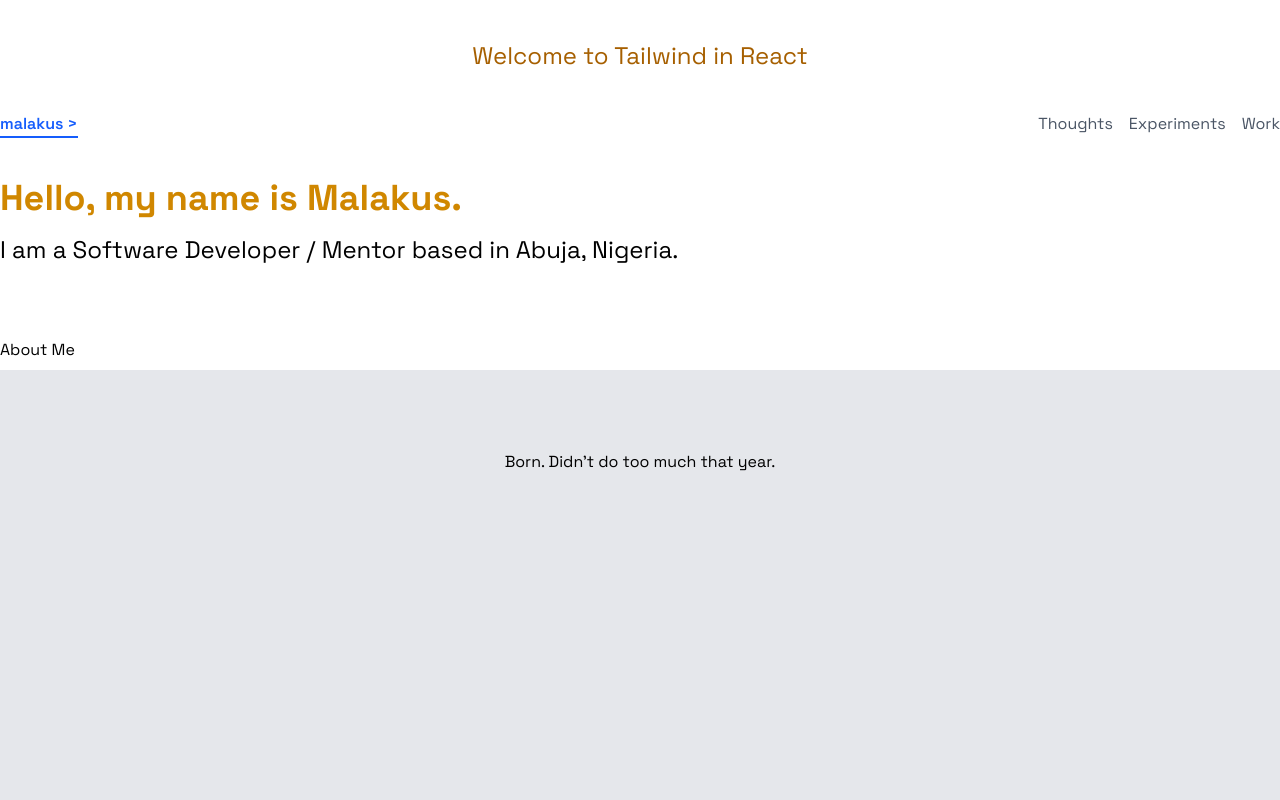
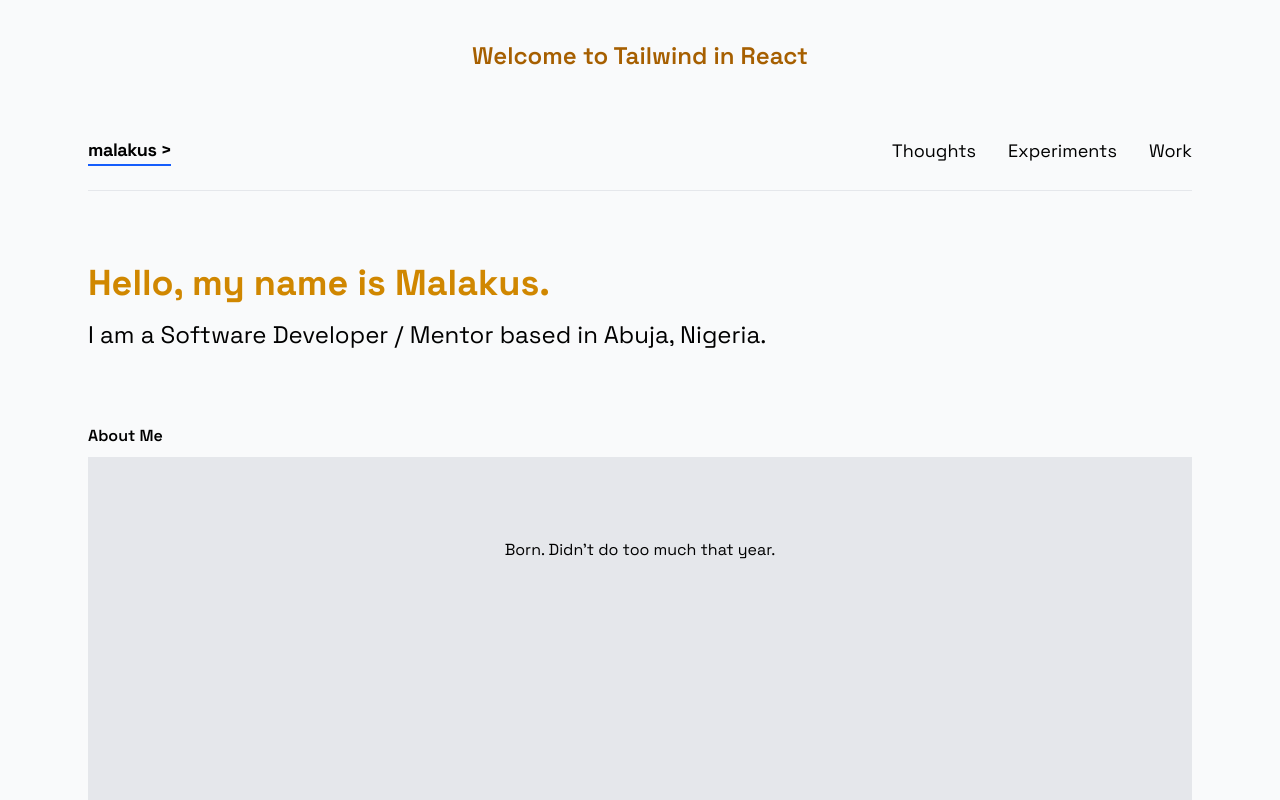
Before and after one commit to malakus4/portfolio-react, a React (Vite) app: page / in a window 1280 px wide. Shown: the top 800 px of the page. Built offline with nearby package versions, Linux system fonts and the light colour scheme.

Commit message:
style: Body padding and reponsive for diff screen

```diff
--- a/index.html
+++ b/index.html
@@ -12,8 +12,9 @@
     <link rel="preconnect" href="https://fonts.gstatic.com" crossorigin>
     <link href="https://fonts.googleapis.com/css2?family=Space+Grotesk:wght@300;400;500;600;700&display=swap" rel="stylesheet">
   </head>
-  <body>
-    <div id="root">
+  <body class="  min-h-screen bg-gray-50 ">
+
+    <div id="root" class="container-page">
 
     </div>
     <script type="module" src="/src/main.jsx"></script>
--- a/src/ChatGpt.jsx
+++ /dev/null
@@ -1,26 +0,0 @@
-import { NavLink } from "react-router-dom";
-
-const Nav = () => {
-  const linkClass = ({ isActive }) =>
-    isActive
-      ? "text-blue-600 font-semibold border-b-2 border-blue-600"
-      : "text-gray-600 hover:text-blue-600";
-
-  return (
-    <nav className="flex gap-6 px-8 py-4">
-      <NavLink to="/" end className={linkClass}>
-        Home
-      </NavLink>
-
-      <NavLink to="/experiments" className={linkClass}>
-        Experiments
-      </NavLink>
-
-      <NavLink to="/home" className={linkClass}>
-        HomeTest
-      </NavLink>
-    </nav>
-  );
-};
-
-export default Nav;
--- a/src/components/sections/Nav.jsx
+++ b/src/components/sections/Nav.jsx
@@ -1,23 +1,27 @@
 import { NavLink } from "react-router-dom";
 
-
 function Nav() {
-
   const linkClass = ({ isActive }) =>
     isActive
       ? "text-blue-600 font-semibold border-b-2 border-blue-600"
       : "text-gray-600 hover:text-blue-600";
 
   return (
-    <nav className='flex justify-between'>
-
+    <nav className="
+      flex justify-between items-center
+      py-4 sm:py-5 lg:py-6
+      border-b border-gray-200
+      text-sm sm:text-base lg:text-lg
+    ">
+      {/* Logo / Brand */}
       <NavLink to="/" end className={linkClass}>
-                <span>malakus <span>&gt;</span></span>
+        <span className="font-bold tracking-tight">
+          malakus <span>&gt;</span>
+        </span>
       </NavLink>
 
-          <ul className="flex gap-4">
-
-
+      {/* Navigation Links */}
+      <ul className="flex gap-3 sm:gap-5 lg:gap-8">
         <NavLink to="/thoughts" end className={linkClass}>
           Thoughts
         </NavLink>
@@ -29,10 +33,9 @@ function Nav() {
         <NavLink to="/work" className={linkClass}>
           Work
         </NavLink>
-
       </ul>
     </nav>
-  )
+  );
 }
 
-export default Nav
+export default Nav;
--- a/src/index.css
+++ b/src/index.css
@@ -1,11 +1,55 @@
 @import "tailwindcss";
+@import "tailwindcss/utilities";
 
 /* register font */
 :root {
   --font-space: "Space Grotesk", sans-serif;
 }
 
-/* src/index.css */
+* {
+  box-sizing: border-box;
+}
+
+/* Universal body styles*/
 body {
   font-family: var(--font-space);
+  font-family: 'Space Grotesk', system-ui, sans-serif;
+  line-height: 1.6;
+  -webkit-font-smoothing: antialiased;
+  -moz-osx-font-smoothing: grayscale;
+
 }
+
+/* Anchor tag styles */
+a {
+  color: inherit;
+  text-decoration: none;
+}
+
+
+
+/* Utility class for section headings */
+h1, h2, h3, h4, h5, h6 {
+  margin: 0;
+  font-weight: 600;
+}
+
+ul, ol {
+  margin: 0;
+  padding: 0;
+  list-style: none;
+}
+
+
+
+/* Body scrollbar smooth */
+html {
+  scroll-behavior: smooth;
+}
+
+/* Global horizontal page padding (full width) */
+.container-page {
+  @apply  px-8 sm:px-10 lg:px-12 mx-auto max-w-[1200px];
+}
+
+/*  */
--- a/src/layouts/MainLayout.jsx
+++ b/src/layouts/MainLayout.jsx
@@ -6,15 +6,19 @@ import { Outlet } from 'react-router-dom'
 
 function MainLayout() {
   return (
-    <div>
+    <>
         <Header/>
-        <Nav/>
+        <Nav />
 
         {/* Page contents renders here */}
-        <Outlet/>
+
+        <main className="py-8 ">
+          <Outlet />
+        </main>
+
 
         <Footer/>
-    </div>
+    </>
   )
 }
 
```
Also changed, not shown: 1 other file (tests, documents, lock files or other folders). Lines whose indentation alone changed are shown as unchanged.
